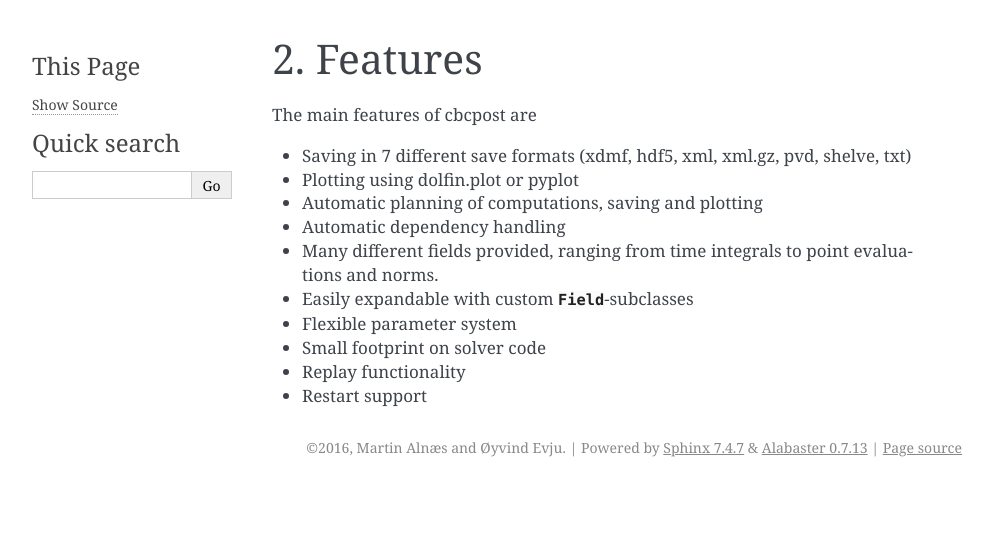
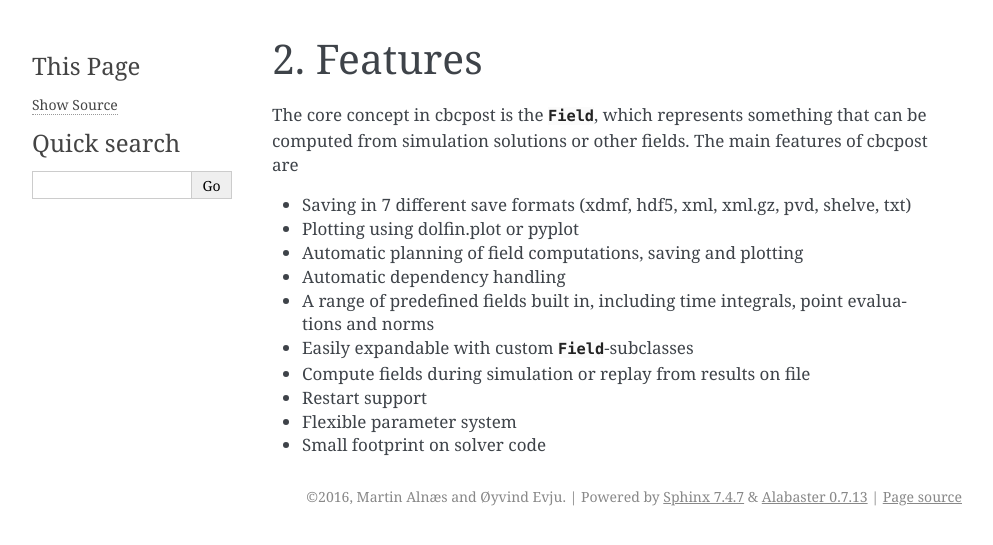
Before and after one commit to jakobes/cbcpost-fork, a Sphinx documentation site: the page built from docs/features.rst, in a window 1280 px wide. Shown: the top 545 px of the page, without its empty margins (148-1141 px from the left). Built offline with Sphinx 7.4.7, drawn with Linux system fonts in a browser that asks for light colours; pages that are not in the unit, such as notebooks, are missing from menus.

Commit message:
Minor edits in features list.

```diff
--- a/docs/features.rst
+++ b/docs/features.rst
@@ -1,15 +1,17 @@
 Features
 ===============
 
+The core concept in cbcpost is the :class:`.Field`, which represents
+something that can be computed from simulation solutions or other fields.
 The main features of cbcpost are
 
 - Saving in 7 different save formats (xdmf, hdf5, xml, xml.gz, pvd, shelve, txt)
 - Plotting using dolfin.plot or pyplot
-- Automatic planning of computations, saving and plotting
+- Automatic planning of field computations, saving and plotting
 - Automatic dependency handling
-- Many different fields provided, ranging from time integrals to point evaluations and norms.
+- A range of predefined fields built in, including time integrals, point evaluations and norms
 - Easily expandable with custom :class:`.Field`-subclasses
+- Compute fields during simulation or replay from results on file
+- Restart support
 - Flexible parameter system
 - Small footprint on solver code
-- Replay functionality
-- Restart support
```
